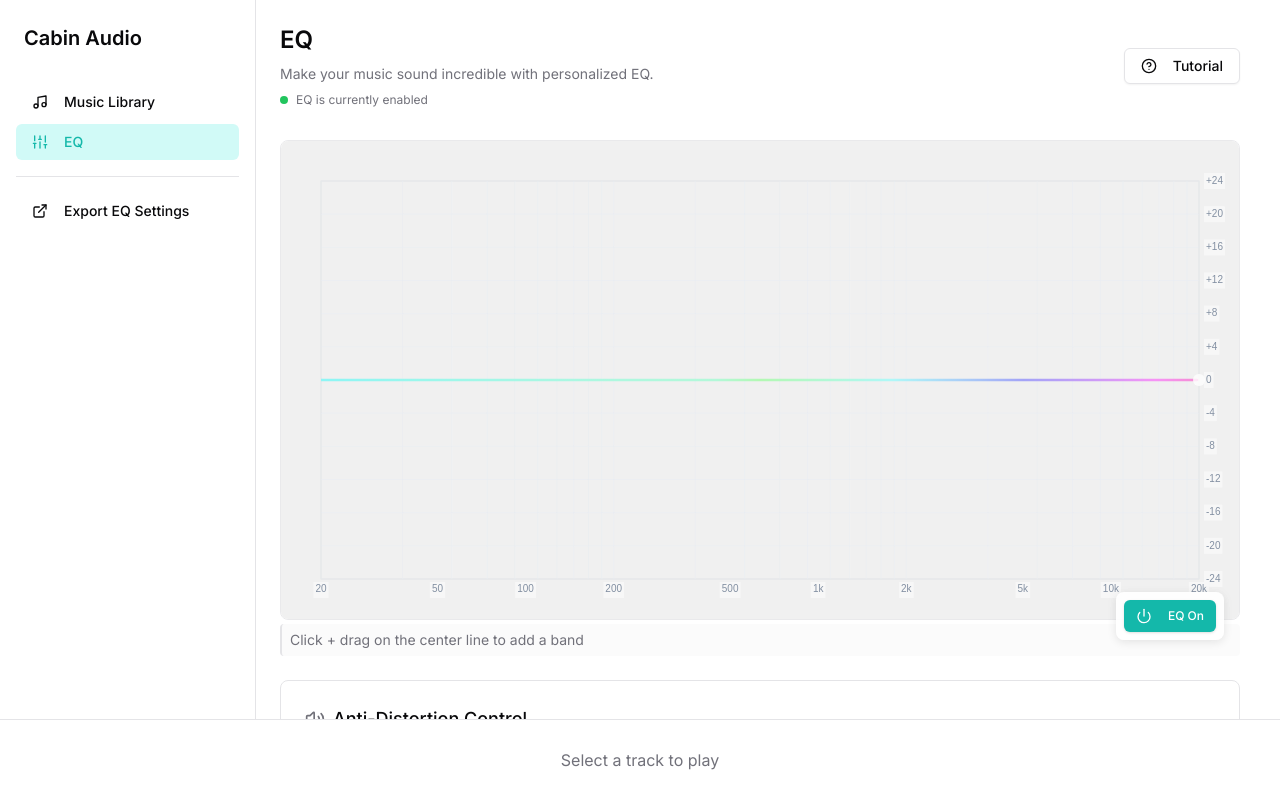
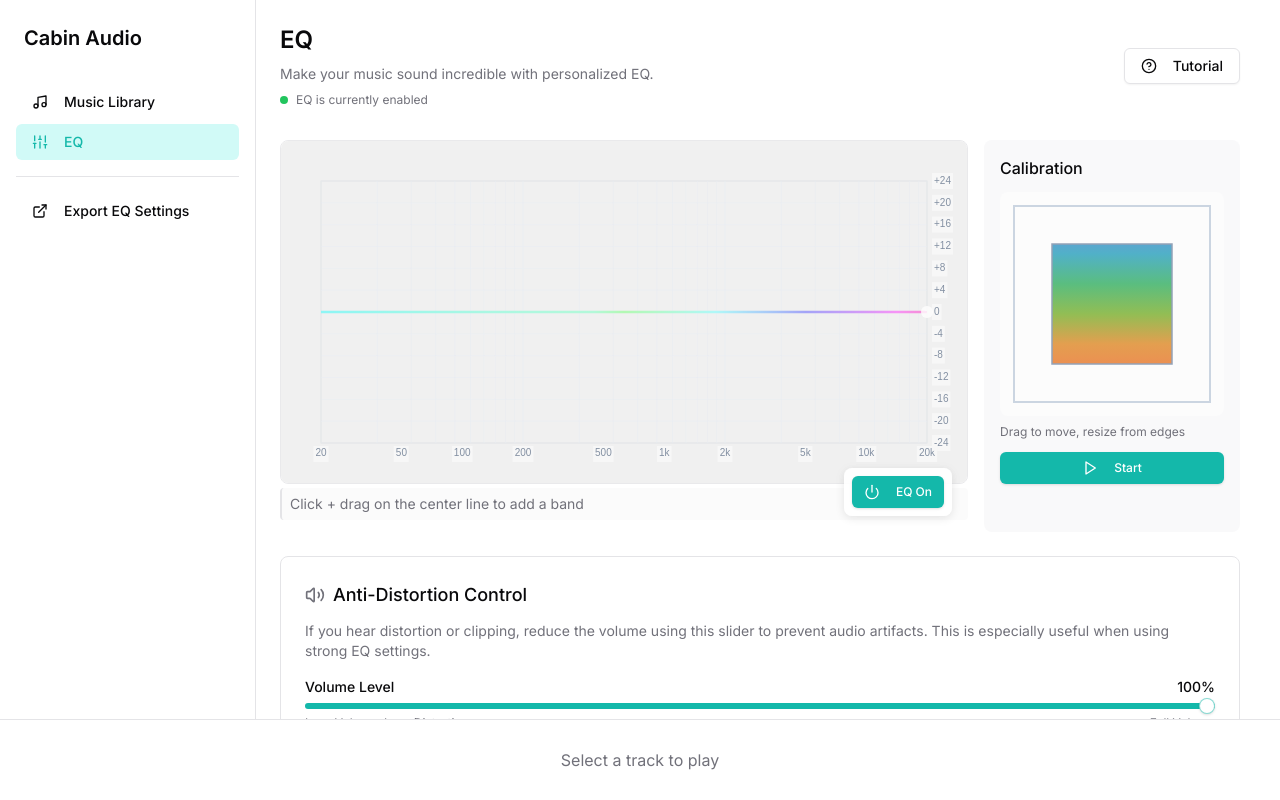
Before and after one commit to JulianMcOmie/cabin-audio-webapp, a Next.js app: page / in a window 1280 px wide. Both pictures are taken after a click on the button "EQ". Built offline with nearby package versions, Linux system fonts and the light colour scheme.

Commit message:
calm before the storm

```diff
--- a/components/eq-view.tsx
+++ b/components/eq-view.tsx
@@ -187,8 +187,10 @@ export function EQView({ setEqEnabled }: EQViewProps) {
 
       {/* Main EQ View */}
       <div className="space-y-6">
-        {/* Frequency Graph (on top) */}
-        <div className="relative" ref={eqContainerRef}>
+        {/* EQ and Calibration in a side-by-side layout that stacks on small screens */}
+        <div className="flex flex-col md:flex-row gap-4">
+          {/* Frequency Graph (taking most of the width) */}
+          <div className="flex-1 relative" ref={eqContainerRef}>
             {/* FFT Visualizer as background layer */}
             {squareCalibrationPlaying && preEQAnalyser && (
               <div className="absolute inset-0 z-0 w-full aspect-[2/1]">
@@ -232,6 +234,29 @@ export function EQView({ setEqEnabled }: EQViewProps) {
             </div>
           </div>
 
+          {/* Calibration Panel (small width on desktop, full width on mobile) */}
+          <div className="w-full md:w-64 bg-muted/50 p-4 rounded-lg">
+            <h4 className="font-medium mb-3">Calibration</h4>
+
+            {/* Square Calibration Component */}
+            <div className="mb-3">
+              <SquareCalibration
+                isPlaying={squareCalibrationPlaying}
+                disabled={false}
+              />
+            </div>
+
+            <Button
+              size="sm"
+              className="w-full bg-electric-blue hover:bg-electric-blue/90 text-white"
+              onClick={() => setSquareCalibrationPlaying(!squareCalibrationPlaying)}
+            >
+              <Play className="mr-2 h-4 w-4" />
+              {squareCalibrationPlaying ? "Stop" : "Start"}
+            </Button>
+          </div>
+        </div>
+
         {/* Distortion Control Section */}
         <div className="border rounded-lg p-6 bg-card">
           <div className="flex items-center mb-3">
@@ -266,7 +291,8 @@ export function EQView({ setEqEnabled }: EQViewProps) {
           </div>
         </div>
 
-        {/* Calibration Section */}
+        {/* Calibration Section - Commented out as requested */}
+        {/*
         <div className="mt-8 border rounded-lg p-6 bg-card">
           <h3 className="text-lg font-medium mb-4">How to Calibrate Your EQ</h3>
           <div className="flex flex-col md:flex-row gap-6">
@@ -367,7 +393,6 @@ export function EQView({ setEqEnabled }: EQViewProps) {
                   <h4 className="font-medium">Calibration Controls</h4>
                 </div>
 
-                {/* Square Calibration Component */}
                 <div className="mb-3">
                   <SquareCalibration
                     isPlaying={squareCalibrationPlaying}
@@ -391,6 +416,7 @@ export function EQView({ setEqEnabled }: EQViewProps) {
             </div>
           </div>
         </div>
+        */}
       </div>
 
       {/* EQ Profiles Section */}
--- a/components/square-calibration.tsx
+++ b/components/square-calibration.tsx
@@ -4,9 +4,7 @@ import { useRef, useEffect, useState } from "react"
 import * as squareCalibrationAudio from '@/lib/audio/squareCalibrationAudio'
 import { Corner } from '@/lib/audio/squareCalibrationAudio'
 import { Button } from "@/components/ui/button"
-import { Play, Grid3X3, Smartphone } from "lucide-react"
-import { Switch } from "@/components/ui/switch"
-import { Label } from "@/components/ui/label"
+import { Play } from "lucide-react"
 
 // Handle size
 const HANDLE_SIZE = 8; // Size of resize handles in pixels
@@ -22,9 +20,6 @@ export function SquareCalibration({ isPlaying, disabled = false, className = ""
   const canvasRef = useRef<HTMLCanvasElement>(null);
   const [isDarkMode, setIsDarkMode] = useState(false);
   const [canvasSize, setCanvasSize] = useState({ width: 0, height: 0 });
-
-  // State for pattern mode
-  const [patternMode, setPatternMode] = useState<'diagonal' | 'drumGrid'>('diagonal');
 
   // State for dragging and resizing
   const [isDragging, setIsDragging] = useState(false);
@@ -89,12 +84,6 @@ export function SquareCalibration({ isPlaying, disabled = false, className = ""
     setSquareSize(size);
   }, []);
 
-  // Update pattern mode when toggle changes
-  useEffect(() => {
-    const audioPlayer = squareCalibrationAudio.getSquareCalibrationAudio();
-    audioPlayer.setPatternMode(patternMode);
-  }, [patternMode]);
-
   // Connect to audio module for corner activation events
   useEffect(() => {
     const audioPlayer = squareCalibrationAudio.getSquareCalibrationAudio();
@@ -124,6 +113,11 @@ export function SquareCalibration({ isPlaying, disabled = false, className = ""
   // Update audio player when playing state changes
   useEffect(() => {
     const audioPlayer = squareCalibrationAudio.getSquareCalibrationAudio();
+
+    // Set diagonal pattern mode by default (removing the toggle)
+    audioPlayer.setPatternMode('diagonal');
+
+    // Set playing state
     audioPlayer.setPlaying(isPlaying);
   }, [isPlaying]);
 
@@ -158,7 +152,25 @@ export function SquareCalibration({ isPlaying, disabled = false, className = ""
     const innerWidth = squareSize[0] * canvasSize.width;
     const innerHeight = squareSize[1] * canvasSize.height;
 
-    // Draw inner square
+    // Create vertical gradient that spans the entire canvas height
+    // This way, the square acts as a "window" into a larger gradient
+    const gradient = ctx.createLinearGradient(0, canvasSize.height, 0, 0);
+
+    // Add color stops for the full-height gradient (matches EQ band colors)
+    // Using more vibrant colors that match the band colors in the EQ
+    gradient.addColorStop(0, isDarkMode ? 'rgba(239, 68, 68, 0.85)' : 'rgba(220, 38, 38, 0.7)');    // red (low freq)
+    gradient.addColorStop(0.15, isDarkMode ? 'rgba(249, 115, 22, 0.85)' : 'rgba(234, 88, 12, 0.7)'); // orange
+    gradient.addColorStop(0.3, isDarkMode ? 'rgba(245, 158, 11, 0.85)' : 'rgba(217, 119, 6, 0.7)');  // amber
+    gradient.addColorStop(0.45, isDarkMode ? 'rgba(132, 204, 22, 0.85)' : 'rgba(101, 163, 13, 0.7)'); // lime
+    gradient.addColorStop(0.6, isDarkMode ? 'rgba(34, 197, 94, 0.85)' : 'rgba(22, 163, 74, 0.7)');   // green
+    gradient.addColorStop(0.75, isDarkMode ? 'rgba(6, 182, 212, 0.85)' : 'rgba(8, 145, 178, 0.7)');  // cyan
+    gradient.addColorStop(1, isDarkMode ? 'rgba(99, 102, 241, 0.85)' : 'rgba(79, 70, 229, 0.7)');    // indigo (high freq)
+
+    // Fill the inner square with the gradient
+    ctx.fillStyle = gradient;
+    ctx.fillRect(innerX, innerY, innerWidth, innerHeight);
+
+    // Draw inner square border
     ctx.strokeStyle = isDarkMode ? '#a1a1aa' : '#94a3b8';
     ctx.lineWidth = 1.5;
     ctx.strokeRect(innerX, innerY, innerWidth, innerHeight);
@@ -179,35 +191,13 @@ export function SquareCalibration({ isPlaying, disabled = false, className = ""
       if (activeCorner !== null && pos.corner === activeCorner) {
         ctx.fillStyle = isDarkMode ? '#38bdf8' : '#0284c7'; // sky-400 or sky-600
         ctx.arc(pos.x, pos.y, cornerDotRadius * 1.8, 0, Math.PI * 2);
-      } else {
-        ctx.fillStyle = isDarkMode ? '#94a3b8' : '#64748b'; // slate-400 or slate-500
-        ctx.arc(pos.x, pos.y, cornerDotRadius, 0, Math.PI * 2);
+        ctx.fill();
       }
-
-      ctx.fill();
-    });
-
-    // Draw corner handles
-    const handlePositions = [
-      { x: innerX, y: innerY, type: 'nw' },                       // Top-left
-      { x: innerX + innerWidth / 2, y: innerY, type: 'n' },       // Top-center
-      { x: innerX + innerWidth, y: innerY, type: 'ne' },          // Top-right
-      { x: innerX + innerWidth, y: innerY + innerHeight / 2, type: 'e' }, // Middle-right
-      { x: innerX + innerWidth, y: innerY + innerHeight, type: 'se' },    // Bottom-right
-      { x: innerX + innerWidth / 2, y: innerY + innerHeight, type: 's' }, // Bottom-center
-      { x: innerX, y: innerY + innerHeight, type: 'sw' },                 // Bottom-left
-      { x: innerX, y: innerY + innerHeight / 2, type: 'w' }               // Middle-left
-    ];
-
-    // Draw handles
-    handlePositions.forEach(pos => {
-      ctx.fillStyle = isDarkMode ? '#a1a1aa' : '#94a3b8';
-      ctx.fillRect(pos.x - HANDLE_SIZE / 2, pos.y - HANDLE_SIZE / 2, HANDLE_SIZE, HANDLE_SIZE);
     });
 
     // Draw center if dragging
-    if (isDragging && !currentHandle) {
-      ctx.fillStyle = isDarkMode ? 'rgba(56, 189, 248, 0.5)' : 'rgba(2, 132, 199, 0.5)';
+    if (isDragging) {
+      ctx.fillStyle = isDarkMode ? 'rgba(255, 255, 255, 0.8)' : 'rgba(0, 0, 0, 0.8)';
       ctx.beginPath();
       ctx.arc(innerX + innerWidth / 2, innerY + innerHeight / 2, 8, 0, Math.PI * 2);
       ctx.fill();
@@ -461,7 +451,7 @@ export function SquareCalibration({ isPlaying, disabled = false, className = ""
   };
 
   return (
-    <div className={`space-y-4 ${className}`}>
+    <div className={`space-y-2 ${className}`}>
       <div className="relative bg-background/50 rounded-lg p-3">
         <canvas
           ref={canvasRef}
@@ -476,25 +466,7 @@ export function SquareCalibration({ isPlaying, disabled = false, className = ""
 
       <div className="flex justify-between items-center">
         <div className="text-xs text-muted-foreground">
-          Drag the square to move, drag corners or edges to resize
-        </div>
-        <div className="flex items-center space-x-2">
-          <Label htmlFor="pattern-mode" className="text-xs text-muted-foreground cursor-pointer">
-            {patternMode === 'diagonal' ? (
-              <Smartphone className="h-4 w-4" />
-            ) : (
-              <Grid3X3 className="h-4 w-4" />
-            )}
-          </Label>
-          <Switch
-            id="pattern-mode"
-            checked={patternMode === 'drumGrid'}
-            onCheckedChange={(checked) => setPatternMode(checked ? 'drumGrid' : 'diagonal')}
-            aria-label="Toggle pattern mode"
-          />
-          <div className="text-xs text-muted-foreground">
-            {patternMode === 'diagonal' ? 'Diagonal' : '3x3 Rhythm'}
-          </div>
+          Drag to move, resize from edges
         </div>
       </div>
     </div>
```
Lines whose indentation alone changed are shown as unchanged.
